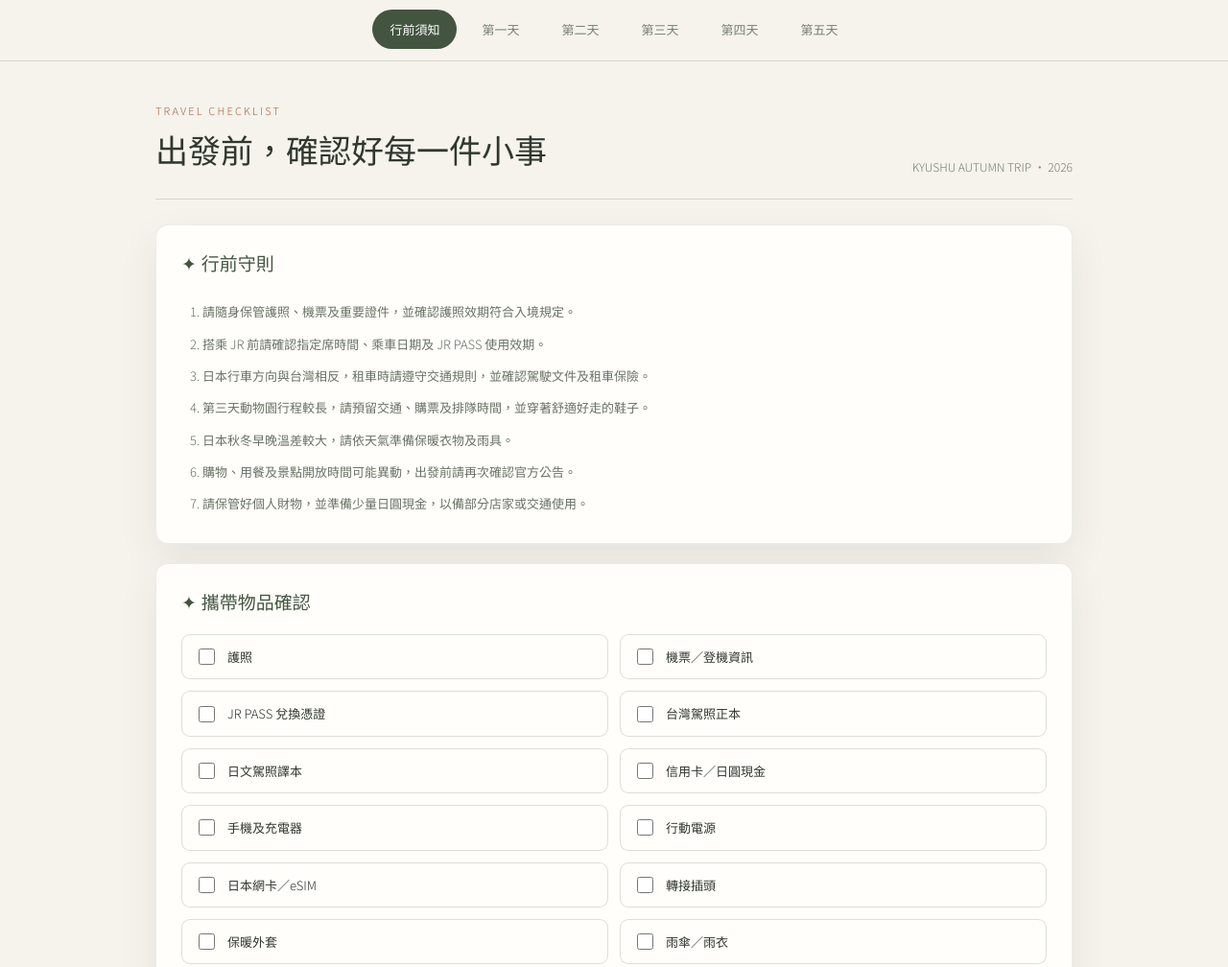
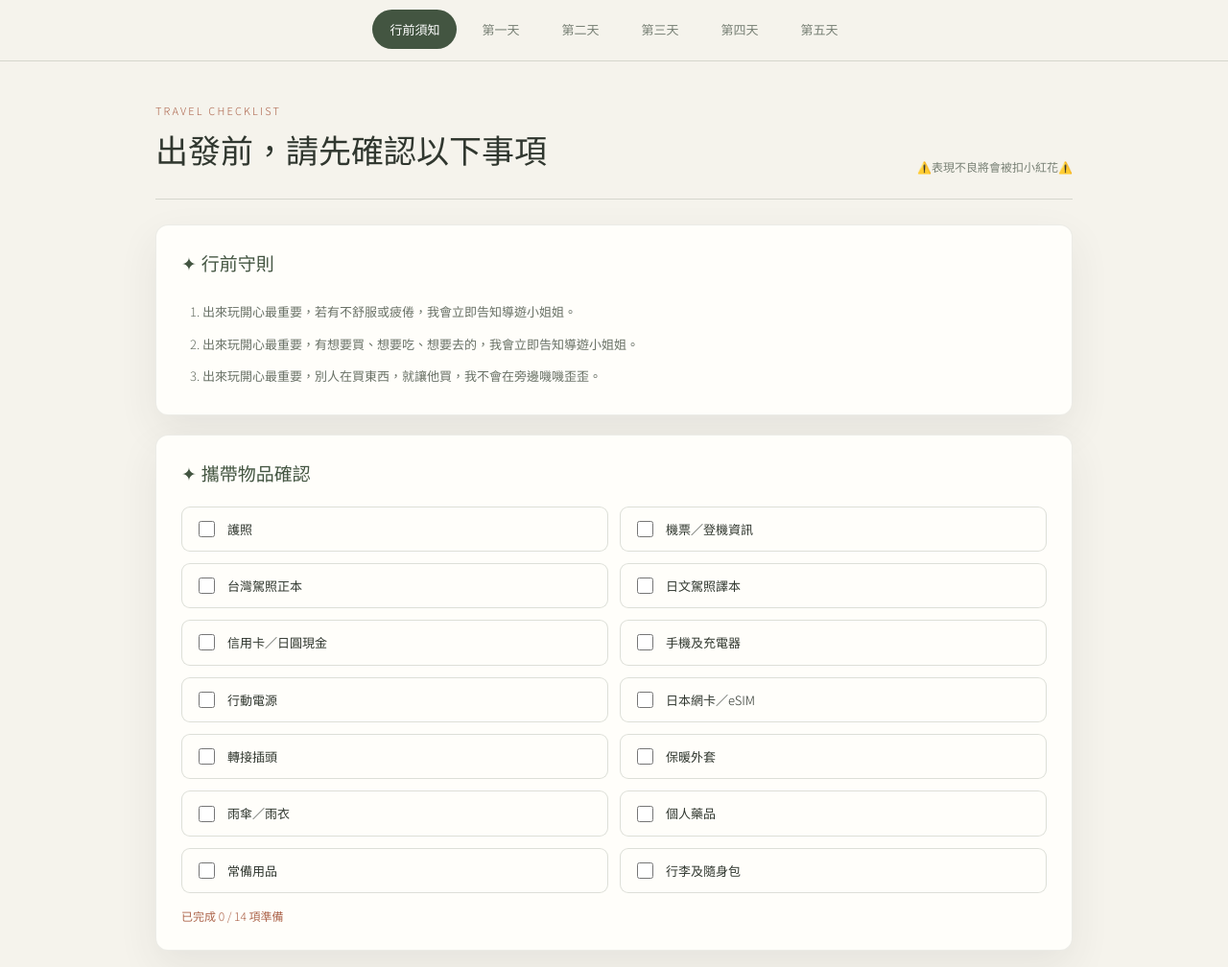
Before and after one commit to elisa880929-creator/kyushu-trip-2026, a plain HTML site: page index.html in a window 1280 px wide. Shown: the part 620-1628 px from the top of the page at 96% size. Drawn offline with Linux system fonts and the light colour scheme.

Commit message:
Update index.html

```diff
--- a/index.html
+++ b/index.html
@@ -225,21 +225,16 @@
   tab: "行前須知",
   type: "prep",
   date: "TRAVEL CHECKLIST",
-  title: "出發前，確認好每一件小事",
-  subtitle: "KYUSHU AUTUMN TRIP · 2026",
+  title: "出發前，請先確認以下事項",
+  subtitle: "⚠️表現不良將會被扣小紅花⚠️",
   rules: [
-    "請隨身保管護照、機票及重要證件，並確認護照效期符合入境規定。",
-    "搭乘 JR 前請確認指定席時間、乘車日期及 JR PASS 使用效期。",
-    "日本行車方向與台灣相反，租車時請遵守交通規則，並確認駕駛文件及租車保險。",
-    "第三天動物園行程較長，請預留交通、購票及排隊時間，並穿著舒適好走的鞋子。",
-    "日本秋冬早晚溫差較大，請依天氣準備保暖衣物及雨具。",
-    "購物、用餐及景點開放時間可能異動，出發前請再次確認官方公告。",
-    "請保管好個人財物，並準備少量日圓現金，以備部分店家或交通使用。"
+    "出來玩開心最重要，若有不舒服或疲倦，我會立即告知導遊小姐姐。",
+    "出來玩開心最重要，有想要買、想要吃、想要去的，我會立即告知導遊小姐姐。",
+    "出來玩開心最重要，別人在買東西，就讓他買，我不會在旁邊嘰嘰歪歪。"
   ],
   checklist: [
     "護照",
     "機票／登機資訊",
-    "JR PASS 兌換憑證",
     "台灣駕照正本",
     "日文駕照譯本",
     "信用卡／日圓現金",
```
